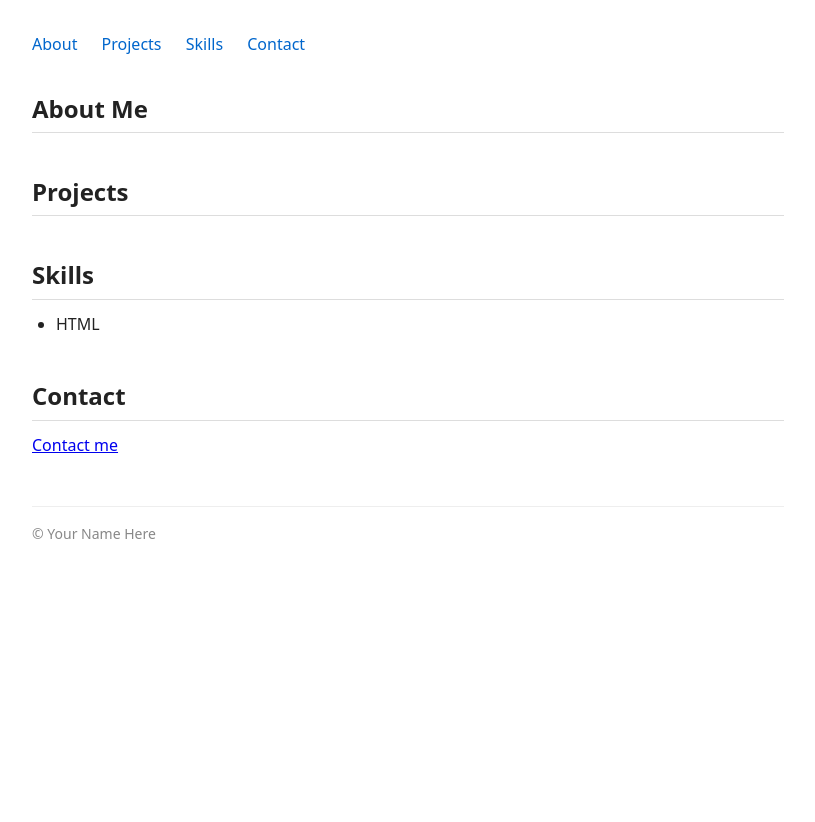
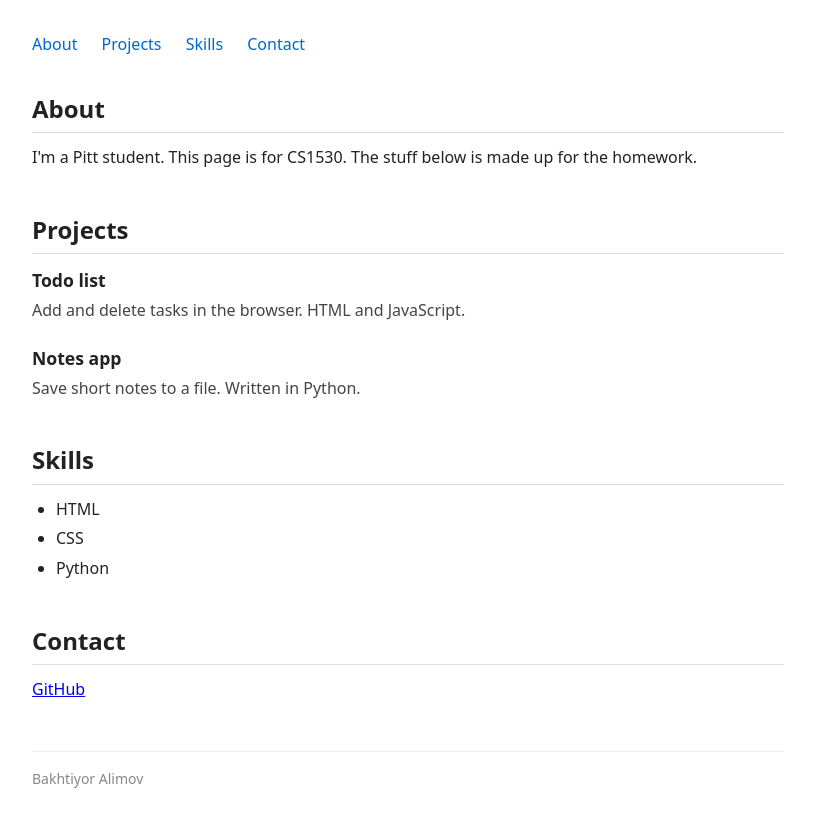
Before and after one commit to bualimov/cs1530-hw3, a plain HTML site: page index.html in a window 1280 px wide. Shown: the whole page, without its empty margins (232-1047 px from the left). Before the commit the page ends 800 px from the top, so only its background shows below. Drawn offline with Linux system fonts and the light colour scheme.

Commit message:
Add portfolio page and CI/CD pipeline.

```diff
--- a/index.html
+++ b/index.html
@@ -4,7 +4,7 @@
 <head>
   <meta charset="UTF-8">
   <meta name="viewport" content="width=device-width, initial-scale=1.0">
-  <title>Your Name Here</title>
+  <title>Bakhtiyor Alimov</title>
   <link rel="stylesheet" href="style.css">
 </head>
 
@@ -22,47 +22,42 @@
   <main>
 
     <section id="about">
-      <h2>About Me</h2>
-      <!-- TODO: Replace with 2-3 sentences about yourself -->
-      <!-- e.g., include your name, your program/year, and what you are interested in -->
+      <h2>About</h2>
+      <p>I'm a Pitt student. This page is for CS1530. The stuff below is made up for the homework.</p>
     </section>
 
     <section id="projects">
       <h2>Projects</h2>
 
-      <!-- Example project entry structure: copy, fill in, and add at least 2:
       <div class="project">
-        <h3>Project Name</h3>
-        <p>What the project does, the technologies used, and what you learned.</p>
+        <h3>Todo list</h3>
+        <p>Add and delete tasks in the browser. HTML and JavaScript.</p>
       </div>
-      -->
 
-      <!-- TODO: Add at least 2 project entries using the structure above -->
+      <div class="project">
+        <h3>Notes app</h3>
+        <p>Save short notes to a file. Written in Python.</p>
+      </div>
     </section>
 
     <section id="skills">
       <h2>Skills</h2>
       <ul>
-        <!-- Example skill - TODO: replace -->
         <li>HTML</li>
-
-        <!-- TODO: Add a second skill here -->
-        <!-- TODO: Add a third skill here -->
-        <!-- TODO: ... -->
+        <li>CSS</li>
+        <li>Python</li>
       </ul>
     </section>
 
     <section id="contact">
       <h2>Contact</h2>
-      <!-- TODO: Replace href="#" with a real link (e.g., mailto:you@example.com or your LinkedIn URL) -->
-      <!-- TODO: Replace the link text with something descriptive, e.g. "Email me" or "LinkedIn" -->
-      <p><a href="#">Contact me</a></p>
+      <p><a href="https://github.com/bualimov">GitHub</a></p>
     </section>
 
   </main>
 
   <footer>
-    <p>&copy; Your Name Here</p>
+    <p>Bakhtiyor Alimov</p>
   </footer>
 
 </body>
```
Also changed, not shown: 1 other file.
